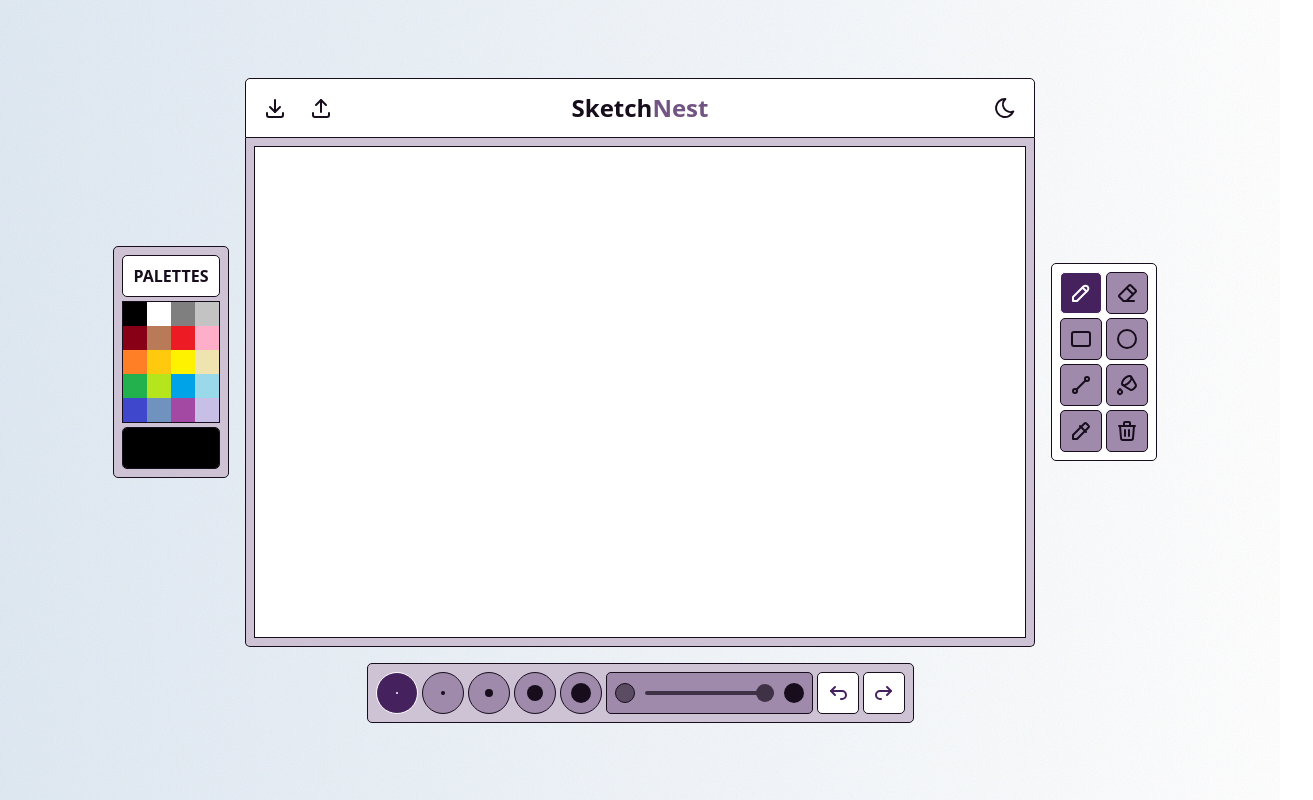
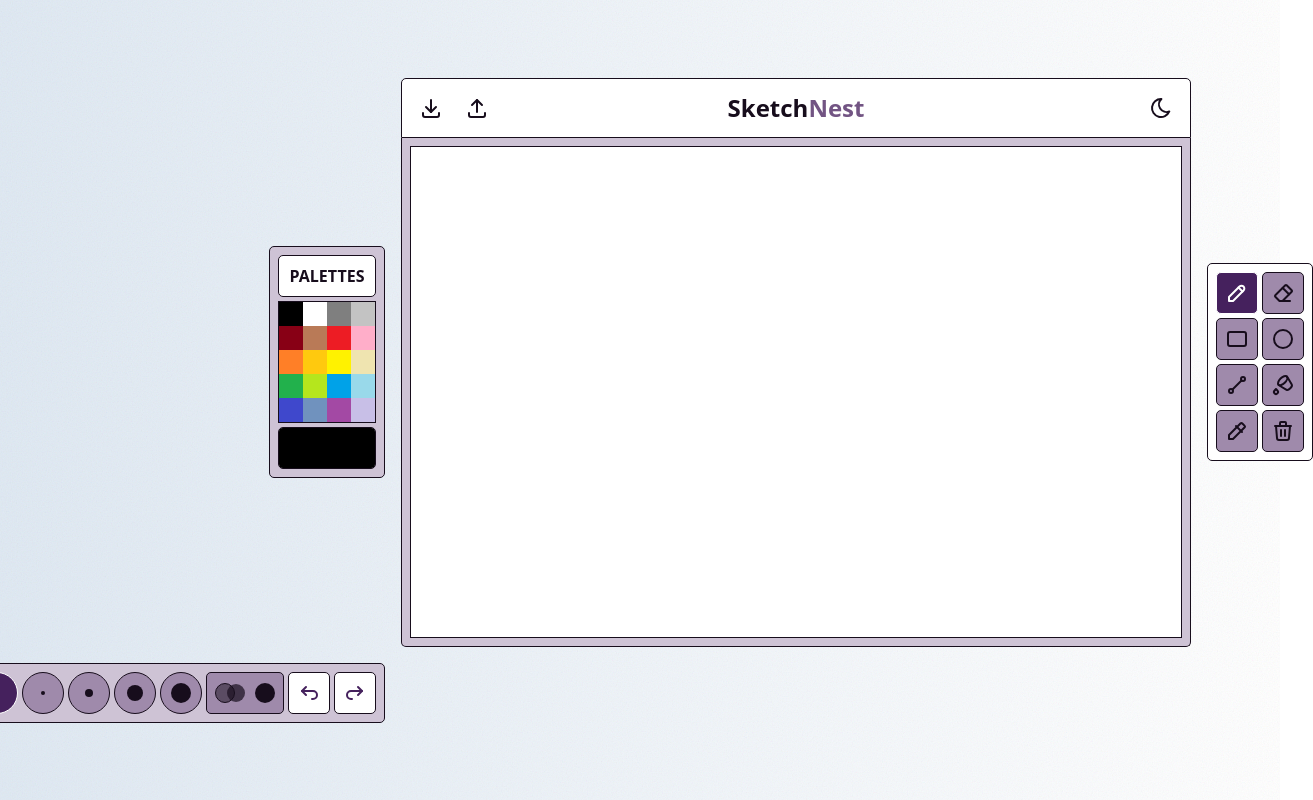
Before and after one commit to sebasrh7/SketchNest, a React (Vite) app: page / in a window 1280 px wide. Shown: the whole page, 1313 px wide, since content can reach past the window. Built offline with nearby package versions, Linux system fonts and the light colour scheme.

Commit message:
update app styles

```diff
--- a/src/App.css
+++ b/src/App.css
@@ -1,8 +1,8 @@
 .app {
   display: grid;
   grid-template-areas:
-    "colors canvas toolbar"
-    "actions actions actions";
+    "color-palette canvas toolbox"
+    "stroke-settings stroke-settings stroke-settings";
   grid-template-columns: 1fr 1fr 1fr;
 
   place-content: center;
@@ -14,16 +14,16 @@
   grid-area: canvas;
 }
 
-.colors {
-  grid-area: colors;
+.color-palette {
+  grid-area: color-palette;
 }
 
-.toolbar {
-  grid-area: toolbar;
+.toolbox {
+  grid-area: toolbox;
 }
 
-.actions {
-  grid-area: actions;
+.stroke-settings {
+  grid-area: stroke-settings;
 }
 
 .controls {
```
